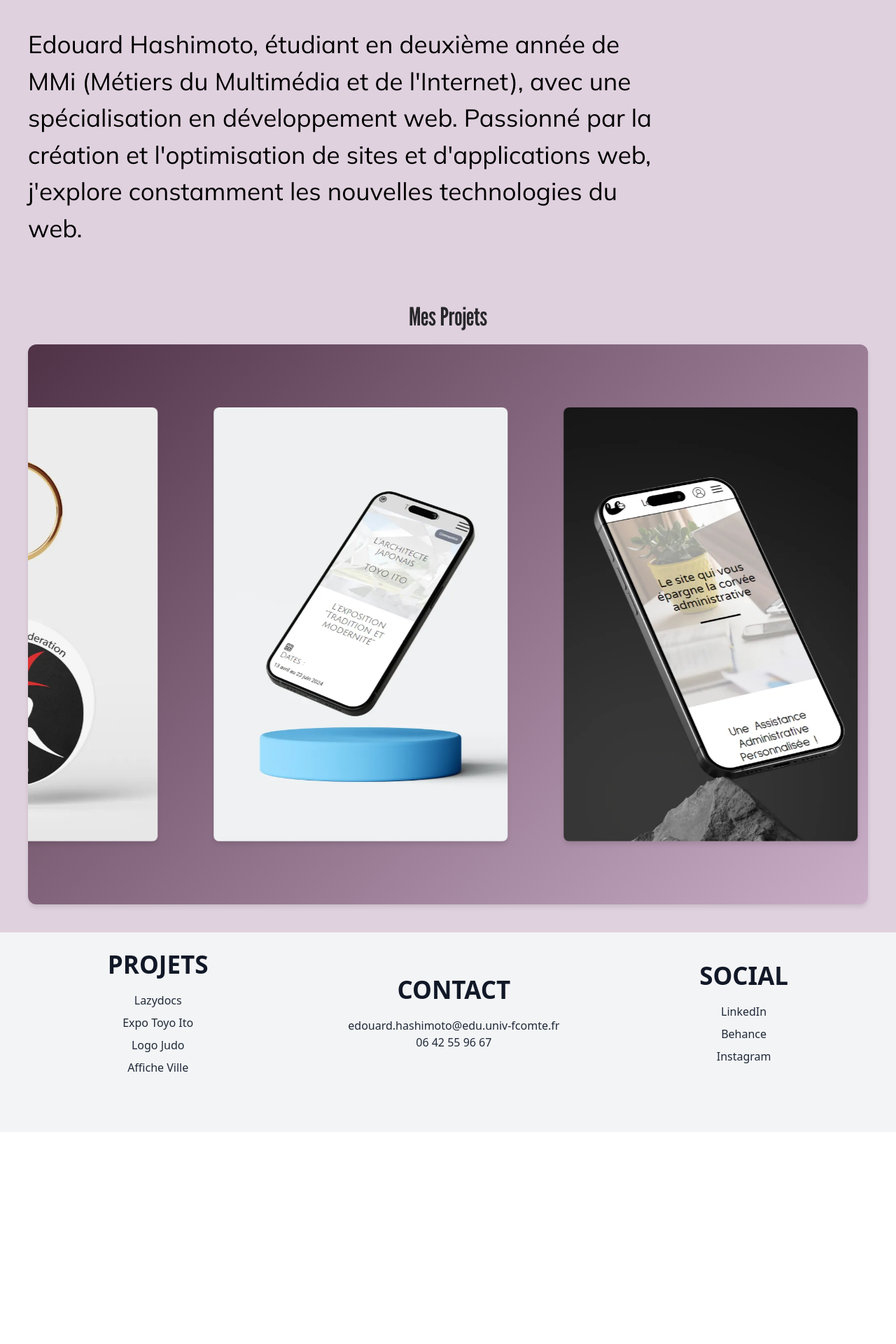
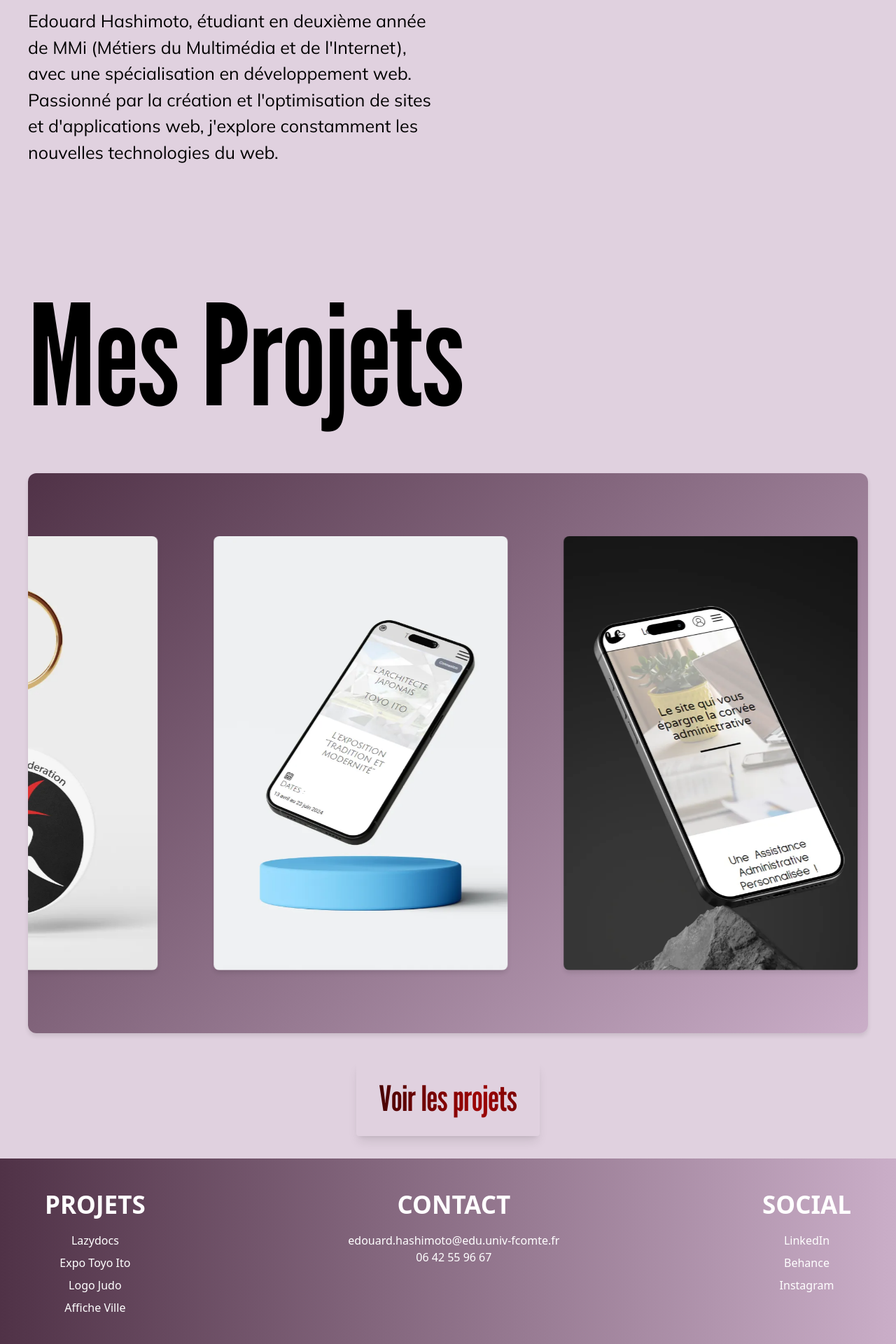
Before and after one commit to Edouard-Hashimoto/Portfolio, a Vue app: page / in a window 1280 px wide. Shown: the part 843-2763 px from the top of the page at 70% size. Before the commit the page ends 2460 px from the top, so only its background shows below. Built offline with nearby package versions, Linux system fonts and the light colour scheme.

Commit message:
Page projet

```diff
--- a/src/components/ImgPb.vue
+++ b/src/components/ImgPb.vue
@@ -30,5 +30,5 @@ const src = pb.files.getUrl(props.record, props.filename, {
 });
 </script>
 <template>
-  <img class="max-w-80" :src="src" :width="width" :height="height" />
+  <img :src="src" :width="width" :height="height" />
 </template>
--- a/src/pages/index.vue
+++ b/src/pages/index.vue
@@ -1,9 +1,9 @@
 <template>
   <div class="bg-[#e0d1df]">
     <!-- Section d'introduction -->
-    <div class="transition-div flex min-h-screen flex-col items-start justify-center px-5 md:px-10">
+    <div class="transition-div flex flex-col items-start justify-center px-5 pt-56 md:px-10">
       <h1
-        class="animate-light-effect mb-5 font-Text-principale text-lg text-zinc-900 sm:text-xl lg:text-2xl"
+        class="animate-light-effect mb-[-50px] font-Text-principale text-lg text-zinc-900 sm:text-xl lg:text-2xl"
       >
         Edouard Hashimoto
       </h1>
@@ -16,7 +16,7 @@
     <!-- Section à propos -->
     <div class="w-full px-5 md:px-10">
       <p
-        class="font-paragraph text-sm text-black sm:text-base md:text-lg lg:w-3/4 lg:pb-20 lg:pt-20 lg:text-lg"
+        class="font-paragraph text-sm text-black sm:text-base md:text-lg lg:w-1/2 lg:pb-20 lg:pt-20 lg:text-base"
       >
         Edouard Hashimoto, étudiant en deuxième année de MMi (Métiers du Multimédia et de
         l'Internet), avec une spécialisation en développement web. Passionné par la création et
@@ -25,10 +25,8 @@
       </p>
     </div>
     <!-- Section carousel -->
-    <div class="w-full px-5 text-center md:px-10">
-      <h2 class="mb-5 font-Text-principale text-2xl text-zinc-800 sm:text-3xl lg:text-4xl">
-        Mes Projets
-      </h2>
+    <div class="w-full px-5 md:px-10">
+      <p class="left-0 mb-5 mt-10 font-Text-principale text-lg lg:text-2xl">Mes Projets</p>
       <div class="carousel">
         <div
           class="carousel-track"
@@ -46,28 +44,40 @@
           </div>
         </div>
       </div>
+      <div class="mt-5 pb-8 text-center">
+        <RouterLink to="/projet">
+          <button
+            class="transform rounded bg-gradient-to-r from-[#503247] to-[#caaec8] px-8 py-4 font-Text-principale text-xl text-white shadow-lg transition-transform hover:scale-105 hover:shadow-xl animate-light-effect"
+          >
+            Voir les projets
+          </button>
+        </RouterLink>
+
+      </div>
     </div>
 
     <!-- Footer -->
-    <footer class="relative flex flex-wrap justify-center bg-gray-100 p-5 pb-20">
-      <div class="flex w-full max-w-6xl flex-wrap items-center justify-around gap-5">
-        <div class="text-center">
-          <h3 class="font-league-gothic mb-3 text-lg font-bold text-gray-900">PROJETS</h3>
-          <ul class="font-mulish list-none space-y-2 text-gray-800">
+    <footer
+      class="relative flex flex-wrap justify-center bg-gradient-to-r from-[#503247] to-[#caaec8] p-10"
+    >
+      <div class="flex w-full max-w-6xl flex-wrap items-start justify-between gap-5">
+        <div class="text-center text-white">
+          <h3 class="font-league-gothic mb-3 text-lg font-bold">PROJETS</h3>
+          <ul class="font-mulish list-none space-y-2">
             <li>Lazydocs</li>
             <li>Expo Toyo Ito</li>
             <li>Logo Judo</li>
             <li>Affiche Ville</li>
           </ul>
         </div>
-        <div class="text-center">
-          <h3 class="font-league-gothic mb-3 text-lg font-bold text-gray-900">CONTACT</h3>
-          <p class="font-mulish text-gray-800">edouard.hashimoto@edu.univ-fcomte.fr</p>
-          <p class="font-mulish text-gray-800">06 42 55 96 67</p>
+        <div class="text-center text-white">
+          <h3 class="font-league-gothic mb-3 text-lg font-bold">CONTACT</h3>
+          <p class="font-mulish">edouard.hashimoto@edu.univ-fcomte.fr</p>
+          <p class="font-mulish">06 42 55 96 67</p>
         </div>
-        <div class="text-center">
-          <h3 class="font-league-gothic mb-3 text-lg font-bold text-gray-900">SOCIAL</h3>
-          <ul class="font-mulish list-none space-y-2 text-gray-800">
+        <div class="text-center text-white">
+          <h3 class="font-league-gothic mb-3 text-lg font-bold">SOCIAL</h3>
+          <ul class="font-mulish list-none space-y-2">
             <li><a href="#" class="hover:underline">LinkedIn</a></li>
             <li><a href="#" class="hover:underline">Behance</a></li>
             <li><a href="#" class="hover:underline">Instagram</a></li>
--- a/src/pages/projet/index.vue
+++ b/src/pages/projet/index.vue
@@ -6,18 +6,34 @@ const listProjet = await pb.collection('Projets').getFullList()
 </script>
 
 <template>
-  <div class="max-w-4xl mx-auto p-6 bg-white shadow-md rounded-lg">
-    <h2 class="text-2xl font-semibold mb-4">Liste :</h2>
-    <ul class="space-y-2">
-      <li v-for="unProjet in listProjet" :key="unProjet.id" class="p-4 bg-gray-100 rounded-lg hover:bg-gray-200">
-          {{ unProjet.nom_projet }}
-                    <ImgPb
-      v-if="unProjet.nom_projet"
-      :filename="unProjet?.Image1"
-      :record="unProjet"
-      class="rounded-lg mb-4"
-    />
-      </li>
-    </ul>
+  <div class="w-full bg-[#e0d1df] px-5 pt-44 pb-20">
+    <h2 class="mb-10 text-center font-Text-principale sm:text-2xl text-zinc-900 text-base">
+      Mes Projets
+    </h2>
+    <div
+      class="flex flex-wrap justify-center gap-8"
+    >
+      <div
+        v-for="unProjet in listProjet"
+        :key="unProjet.id"
+        class="lg:w-[640px] lg:h-[360px] w-72 h-52 relative overflow-hidden rounded-lg shadow-lg transition-transform hover:scale-105 hover:shadow-xl"
+      >
+        <!-- Conteneur de l'image -->
+        <div class="absolute inset-0">
+          <ImgPb
+            v-if="unProjet.Image1"
+            :filename="unProjet?.Image1"
+            :record="unProjet"
+            class="h-full w-full object-cover"
+          />
+        </div>
+        <!-- Conteneur du texte -->
+        <div
+          class="absolute bottom-0 left-0 right-0 bg-gradient-to-t from-black to-transparent p-4"
+        >
+          <h3 class="font-Text-principale text-lg text-white">{{ unProjet.nom_projet }}</h3>
+        </div>
+      </div>
+    </div>
   </div>
 </template>
--- a/src/pocketbase-types.ts
+++ b/src/pocketbase-types.ts
@@ -36,6 +36,7 @@ export type AuthSystemFields<T = never> = {
 // Record types for each collection
 
 export type ProjetsRecord = {
+	Image1?: string
 	nom_projet?: string
 }
 
```
Also changed, not shown: pocketbase/pb_migrations/1734097822_updated_Projets.js (added, +33 -0 lines), src/pages/projet/[id].vue (added).
